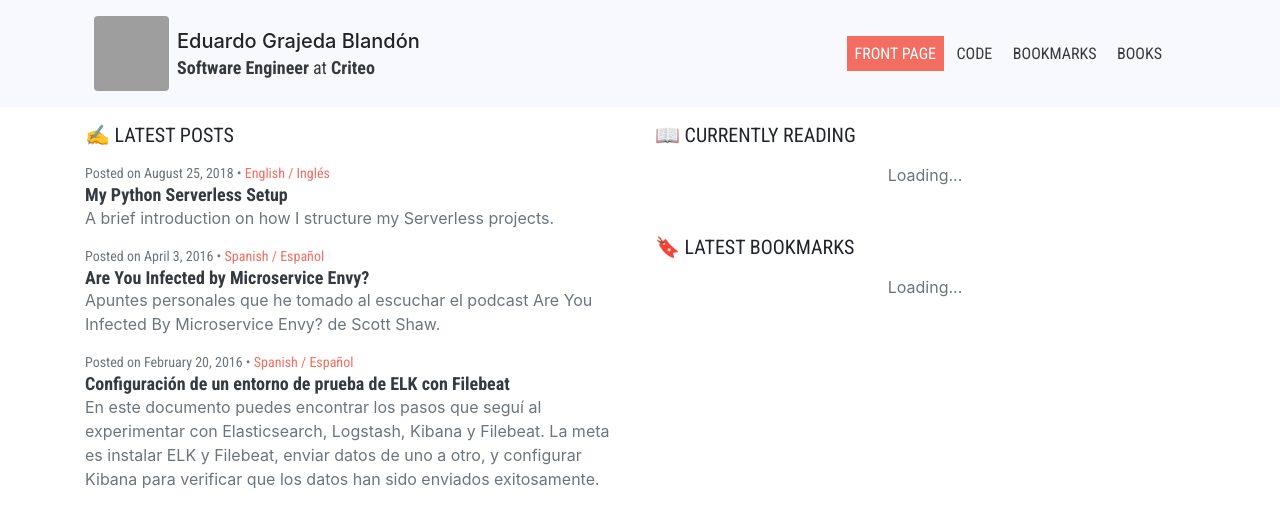
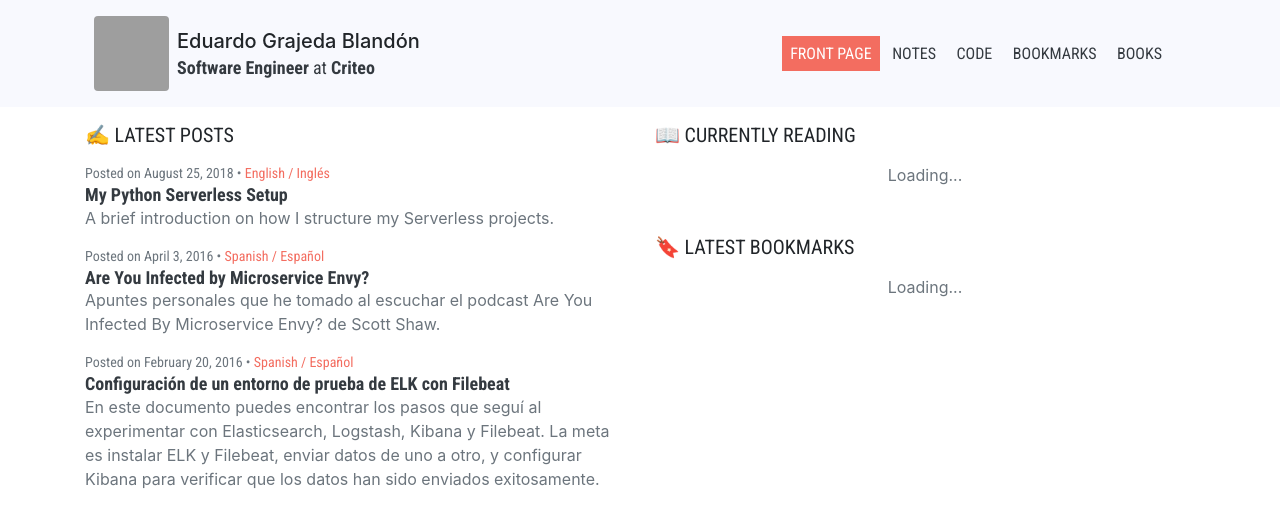
Before and after one commit to egrajeda/www, a Jekyll site: the page built from index.html, in a window 1280 px wide, cut to the strip 0-527 px from the top of the page. Built offline with Jekyll 4.4.1, drawn with Linux system fonts in a browser that asks for light colours; grey boxes are pictures that could not be loaded.

Commit message:
Highlight the correct navbar item

```diff
--- a/_layouts/default.html
+++ b/_layouts/default.html
@@ -55,8 +55,10 @@
         </div>
 
         <nav class="my-2 my-md-0 mr-md-3 egb-nav">
-            <a class="p-2 egb-nav-selected"
+            <a class="p-2 text-dark {% if page.url == "/" %}egb-nav-selected{% endif %}"
                href="/">Front Page</a>
+            <a class="p-2 text-dark {% if page.url == "/notes/" or page.collection == "notes" %}egb-nav-selected{% endif %}"
+               href="/notes">Notes</a>
             <a class="p-2 text-dark" target="_blank" rel="me"
                href="https://github.com/egrajeda">Code</a>
             <a class="p-2 text-dark" target="_blank" rel="me"
--- a/assets/style.scss
+++ b/assets/style.scss
@@ -75,12 +75,12 @@
   }
 }
 
-.egb-nav-selected {
+a.egb-nav-selected {
   background-color: #f36d60;
-  color: white;
+  color: white !important;
 
   &:hover {
-    color: white;
+    color: white !important;
     text-decoration: none;
   }
 }
```
